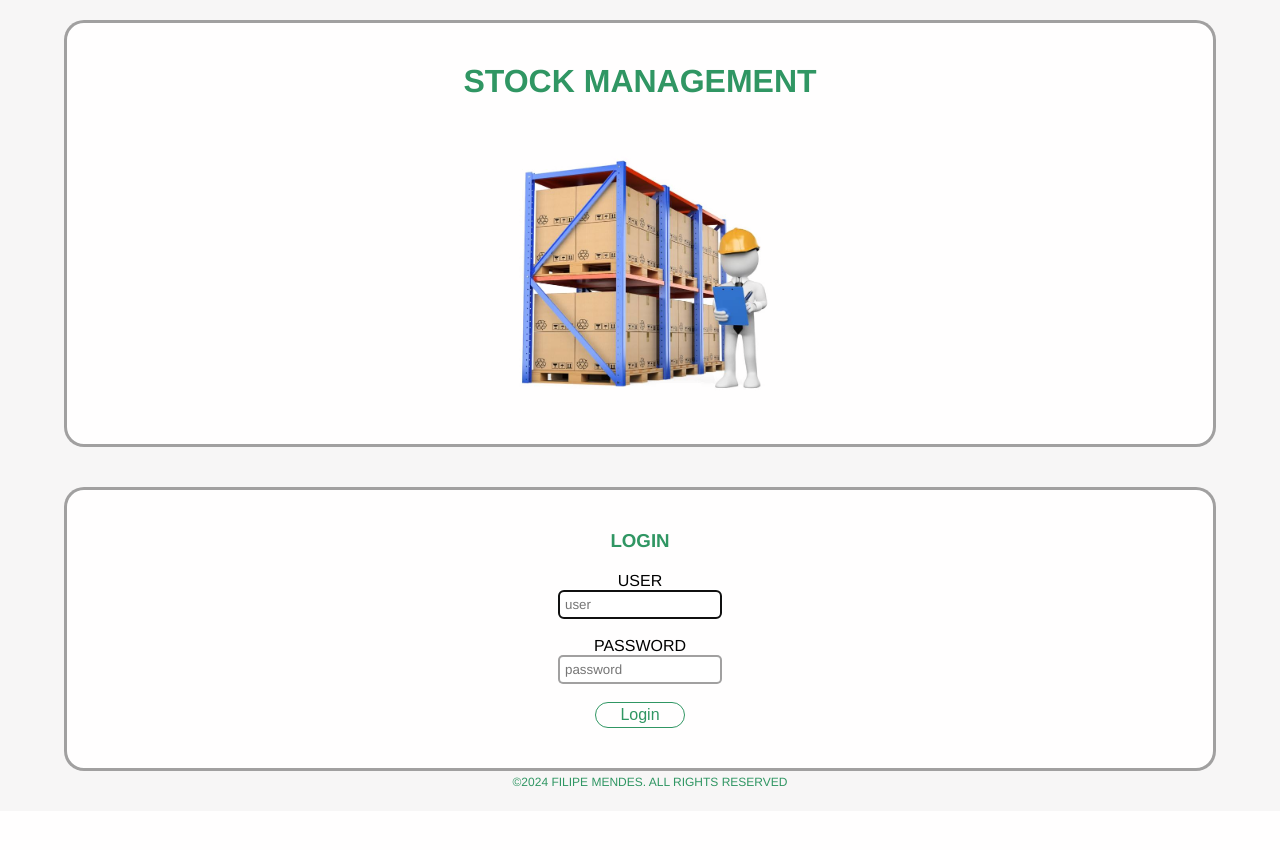
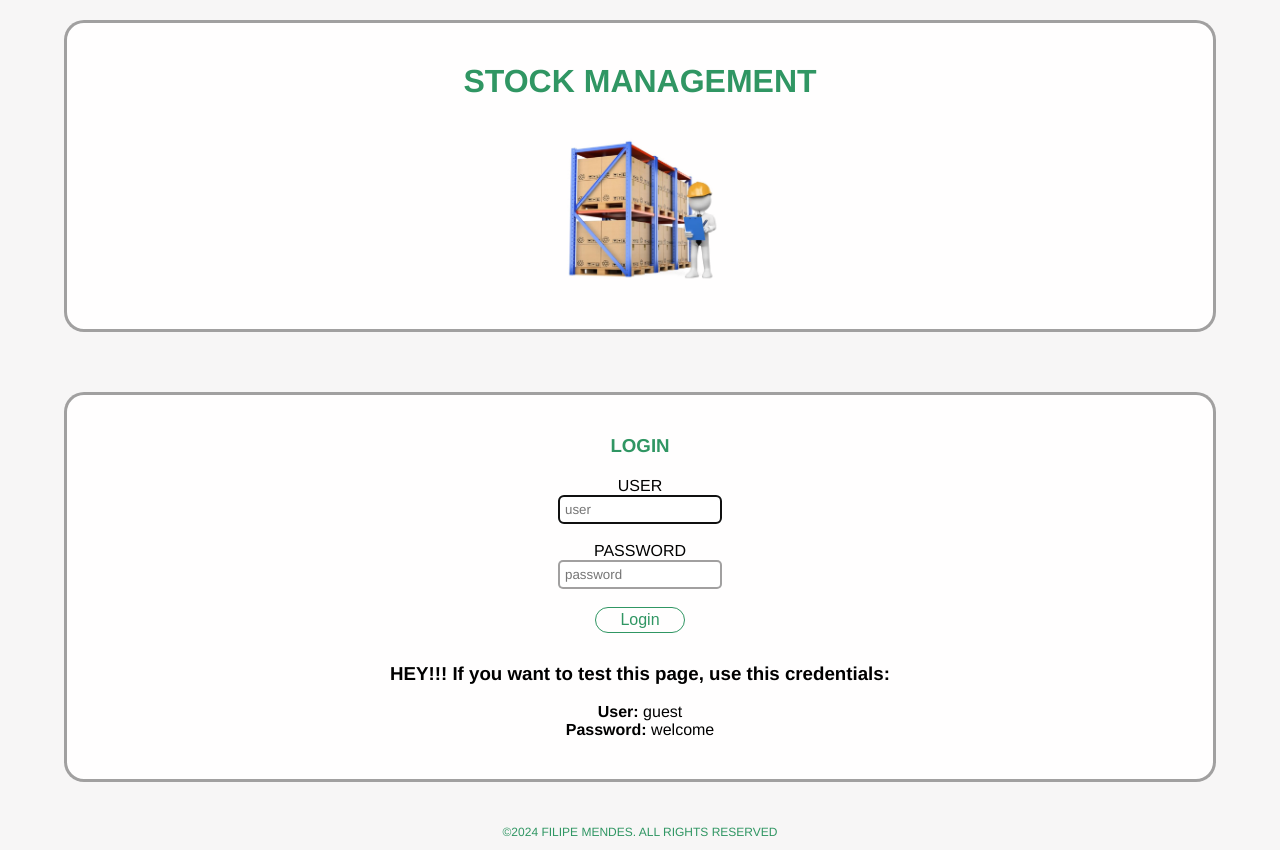
Before and after one commit to FMatiasMendes/Stock_Management_Site, a PHP site: page / in a window 1280 px wide. Before the commit the page ends 787 px from the top, so only its background shows below. Run offline with PHP 8.4, Linux system fonts and the light colour scheme.

Commit message:
footer position corrected

```diff
--- a/home.php
+++ b/home.php
@@ -23,6 +23,10 @@
 			<div class="outer-border">
 				<p class="welcome-message">Welcome <?= $logged_user["user"]; ?>!</p>
 				<p class="last-login-message">Last time you were here: <?= $logged_user["last_access"]; ?>!</p>
+				<p class="disclaimer">
+					Please use this website with care. It has been created for you to test all its features.
+					Other users will follow to further test the site.
+				</p>
 			</div>
 
 		</main>
--- a/index.php
+++ b/index.php
@@ -62,8 +62,14 @@
 					<input type="password" name="pass" placeholder="password" required="required" class="login-input">
 					<br><br>
 					<button type="submit" name="login" class="login-button">Login</button>
+				</form>
 
-				</form>
+				<div class="guest-credentials">
+					<h3>HEY!!! If you want to test this page, use this credentials:</h3>
+					<br>
+					<p><b>User:</b> guest</p>
+					<p><b>Password:</b> welcome</p>
+				</div>
 			</div>
 		</main>
 
--- a/styles/style.css
+++ b/styles/style.css
@@ -13,7 +13,14 @@
 body{
 	background-color: hsla(0, 3%, 94%, 0.5);
 	min-width: 1250px;
-	height: 100%; /* change height to view height?! */
+
+	display: flex;
+  	flex-direction: column;
+  	min-height: 100vh;
+}
+
+main{
+	flex: 1;
 }
 
 /* ---- header ---- */
@@ -36,11 +43,11 @@ body{
 
 .index-image{
 	text-align: center;
-	margin-top: 50px;
+	margin-top: 35px;
 }
 
 .index-image img{
-	height: 250px;
+	height: 150px;
 }
 
 .login-form-div{
@@ -85,6 +92,11 @@ body{
 	margin-top: 10px;
 	font-family: var(--font-family);
 	color: red;
+}
+
+.guest-credentials{
+	font-family: var(--font-family);
+	margin-top: 30px;
 }
 
 .nav-links{
@@ -133,12 +145,18 @@ body{
 
 .welcome-message{
 	text-transform: uppercase;
-	font-size: 20px;
+	font-size: 28px;
 }
 
 .last-login-message{
-	font-size: 12px;
+	font-size: 16px;
 	margin-top: 30px;
+}
+
+.disclaimer{
+	font-family: var(--font-family);
+	font-size: 14px;
+	margin-top: 40px;
 }
 
 .delete-message{
@@ -374,11 +392,8 @@ tr:has(.th-content):hover{
 footer{
 	font-family: var(--font-family);
 	text-align: center;
-	position: fixed;
-	bottom: 0;
 	width: 100%;
-	margin: 10px;
-
+	margin-bottom: 10px;
 }
 
 footer a{
```
Also changed, not shown: edictProduct.php (+0 -16 lines).
